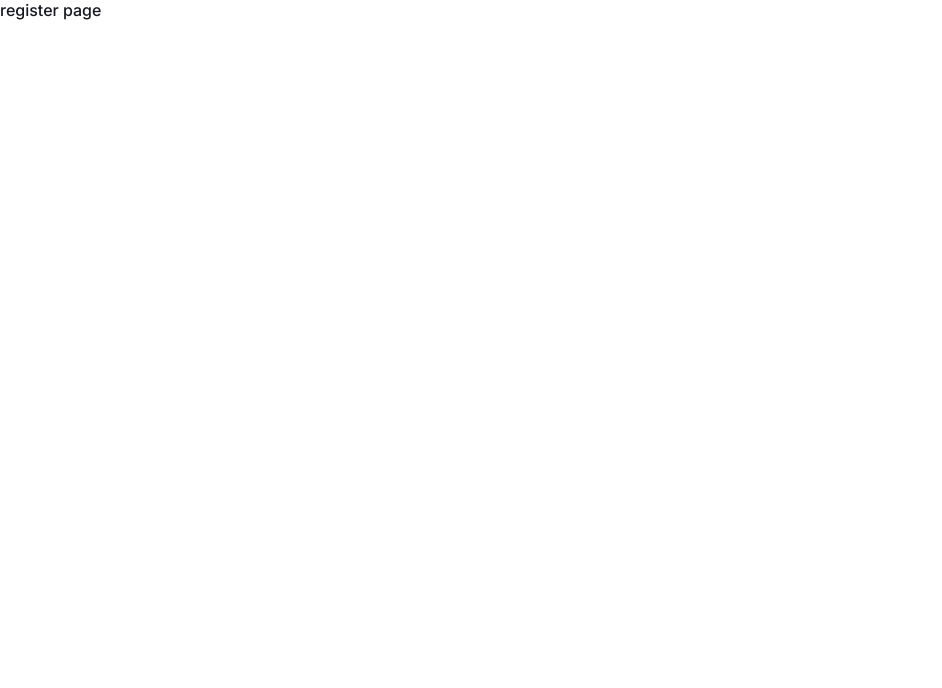
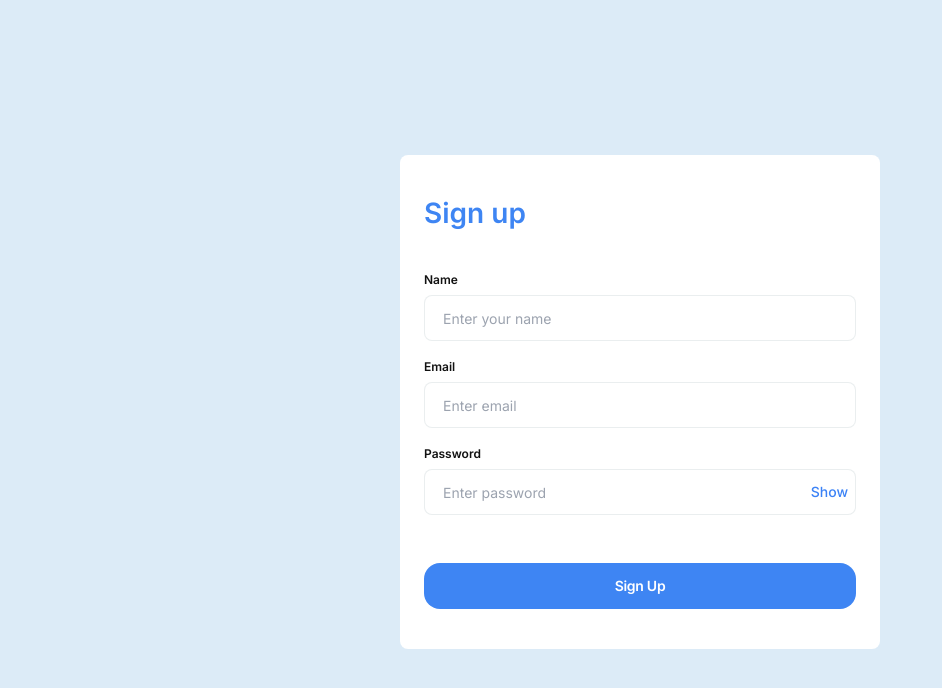
Before and after one commit to iSteffan/goosetrack-nextjs, a Next.js app: page /en/register in a window 1280 px wide. Shown: the top 688 px of the page, without its empty margins (0-942 px from the left). Built offline with nearby package versions, Linux system fonts and the light colour scheme.

Commit message:
add authForm with some styles

```diff
--- a/src/app/[locale]/globals.css
+++ b/src/app/[locale]/globals.css
@@ -26,10 +26,22 @@
   .mainPageTitle {
     @apply mx-auto text-center text-[44px] font-700 leading-[1.09] text-white md:text-[100px] md:leading-[1.3] xl:text-[120px] xl:leading-[1.5];
   }
+
+  .authFormLabel {
+    @apply text-blackCustom mb-[8px] text-[12px] font-600;
+  }
+
+  .inputStyles {
+    @apply font-400 border-inputBorder text-blackCustom h-[46px] rounded-[8px] border-[1px] p-[18px] text-[14px] leading-[1.28];
+  }
+
+  .inputError {
+    @apply font-400 text-error absolute bottom-[-18px] left-[19px] text-[12px] leading-[1.16];
+  }
 }
 
 @layer utilities {
   .scale {
-    @apply transition-transform duration-300 hover:scale-105;
+    @apply transition-transform duration-300 hover:scale-105 focus:scale-105;
   }
 }
--- a/src/app/[locale]/login/page.tsx
+++ b/src/app/[locale]/login/page.tsx
@@ -1,7 +1,11 @@
+import { AuthForm } from '@/components/AuthForm/AuthForm';
+
 export default function Page() {
   return (
-    <>
-      <div>login page</div>
-    </>
+    <section className="bg-blueLight py-[155px]">
+      <div className="container">
+        <AuthForm type="logIn" />
+      </div>
+    </section>
   );
 }
--- a/src/app/[locale]/register/page.tsx
+++ b/src/app/[locale]/register/page.tsx
@@ -1,7 +1,11 @@
+import { AuthForm } from '@/components/AuthForm/AuthForm';
+
 export default function Page() {
   return (
-    <>
-      <div>register page</div>
-    </>
+    <section className="bg-blueLight py-[155px]">
+      <div className="container">
+        <AuthForm type="signUp" />
+      </div>
+    </section>
   );
 }
--- /dev/null
+++ b/src/components/AuthForm/AuthForm.tsx
@@ -0,0 +1,113 @@
+'use client';
+
+import { useState } from 'react';
+import { useForm } from 'react-hook-form';
+
+import data from '@/data/common.json';
+
+type FormType = 'signUp' | 'logIn';
+
+interface AuthFormProps {
+  type: FormType;
+}
+
+type FormData = {
+  name?: string;
+  email: string;
+  password: string;
+};
+
+export const AuthForm = ({ type }: AuthFormProps) => {
+  const [showPassword, setShowPassword] = useState(false);
+
+  const { logIn, signUp } = data;
+
+  const {
+    register,
+    handleSubmit,
+    formState: { errors },
+  } = useForm<FormData>();
+
+  const onSubmit = (data: FormData) => {
+    console.log(type === 'logIn' ? 'Logging in:' : 'Signing up:', data);
+  };
+
+  return (
+    <div className="mx-auto w-[] rounded-[8px] bg-white px-[24px] py-[40px] md:w-[480px]">
+      <h2 className="mb-[32px] text-[28px] font-600 leading-[1.33] text-blueMain md:mb-[40px]">
+        {type === 'logIn' ? logIn : signUp}
+      </h2>
+
+      <form onSubmit={handleSubmit(onSubmit)}>
+        {/* Name */}
+        {type === 'signUp' && (
+          <div className="relative mb-[24px] flex flex-col md:mb-[18px]">
+            <label htmlFor="name" className="authFormLabel">
+              Name
+            </label>
+            <input
+              id="name"
+              {...register('name', { required: 'Name is required' })}
+              className="inputStyles"
+              placeholder="Enter your name"
+            />
+            {errors.name && <p className="inputError">{errors.name.message}</p>}
+          </div>
+        )}
+
+        {/* Email */}
+        <div className="relative mb-[24px] flex flex-col md:mb-[18px]">
+          <label htmlFor="email" className="authFormLabel">
+            Email
+          </label>
+          <input
+            id="email"
+            type="email"
+            {...register('email', {
+              required: 'Email is required',
+              pattern: { value: /^\S+@\S+$/, message: 'Invalid email' },
+            })}
+            className="inputStyles"
+            placeholder="Enter email"
+          />
+          {errors.email && <p className="inputError">{errors.email.message}</p>}
+        </div>
+
+        {/* Password */}
+        <div className="relative mb-[32px] flex flex-col md:mb-[48px]">
+          <label htmlFor="password" className="authFormLabel">
+            Password
+          </label>
+          <input
+            id="password"
+            type={showPassword ? 'text' : 'password'}
+            {...register('password', {
+              required: 'Password is required',
+              minLength: { value: 6, message: 'Min 6 characters' },
+            })}
+            className="inputStyles"
+            placeholder="Enter password"
+          />
+          <button
+            type="button"
+            onClick={() => setShowPassword(!showPassword)}
+            className="absolute right-2 top-9 text-sm text-blue-500 hover:underline"
+          >
+            {showPassword ? 'Hide' : 'Show'}
+          </button>
+          {errors.password && (
+            <p className="inputError">{errors.password.message}</p>
+          )}
+        </div>
+
+        {/* Submit Button */}
+        <button
+          type="submit"
+          className="w-full rounded-[16px] bg-blueMain py-[14px] text-[14px] font-600 leading-[1.28] tracking-[-0.28px] text-white transition-colors hover:bg-blueAccent focus:bg-blueAccent"
+        >
+          {type === 'logIn' ? 'Log In' : 'Sign Up'}
+        </button>
+      </form>
+    </div>
+  );
+};
--- a/src/data/common.json
+++ b/src/data/common.json
@@ -27,5 +27,6 @@
       "image": "/image/main-page/allInOne.webp",
       "alt": "all in one"
     }
-  ]
+  ],
+  "authForm": {}
 }
--- a/src/sections/MainPageSection/AuthSection/AuthSection.tsx
+++ b/src/sections/MainPageSection/AuthSection/AuthSection.tsx
@@ -19,13 +19,13 @@ export const AuthSection = () => {
 
         <div className="flex flex-col items-center gap-[16px] md:flex-row md:justify-center md:gap-[24px]">
           <Link
-            href="/en/register"
+            href="/en/login"
             className="scale flex w-[131px] justify-center gap-[6px] rounded-[16px] bg-white py-[14px] text-[14px] font-600 leading-[1.28] tracking-[-0.028px] text-blueMain"
           >
             {logIn} <LogInIcon className="h-[18px] w-[18px]" />
           </Link>
           <Link
-            href="/en/login"
+            href="/en/register"
             className="scale text-[14px] font-600 leading-[1.28] text-white underline"
           >
             {signUp}
--- a/tailwind.config.ts
+++ b/tailwind.config.ts
@@ -29,7 +29,7 @@ export default {
       },
       fontWeight: {
         // '300': '300',
-        // '400': '400',
+        '400': '400',
         '500': '500',
         '600': '600',
         '700': '700',
@@ -41,6 +41,13 @@ export default {
         blueMain: '#3E85F3',
         blueAccent: '#2B78EF',
         blueLight: '#DCEBF7',
+
+        grayLight: '#DCE3E5',
+        inputBorder: 'rgba(220, 227, 229, 0.60)',
+
+        error: '#E74A3B',
+
+        blackCustom: '#111',
       },
     },
   },
```
